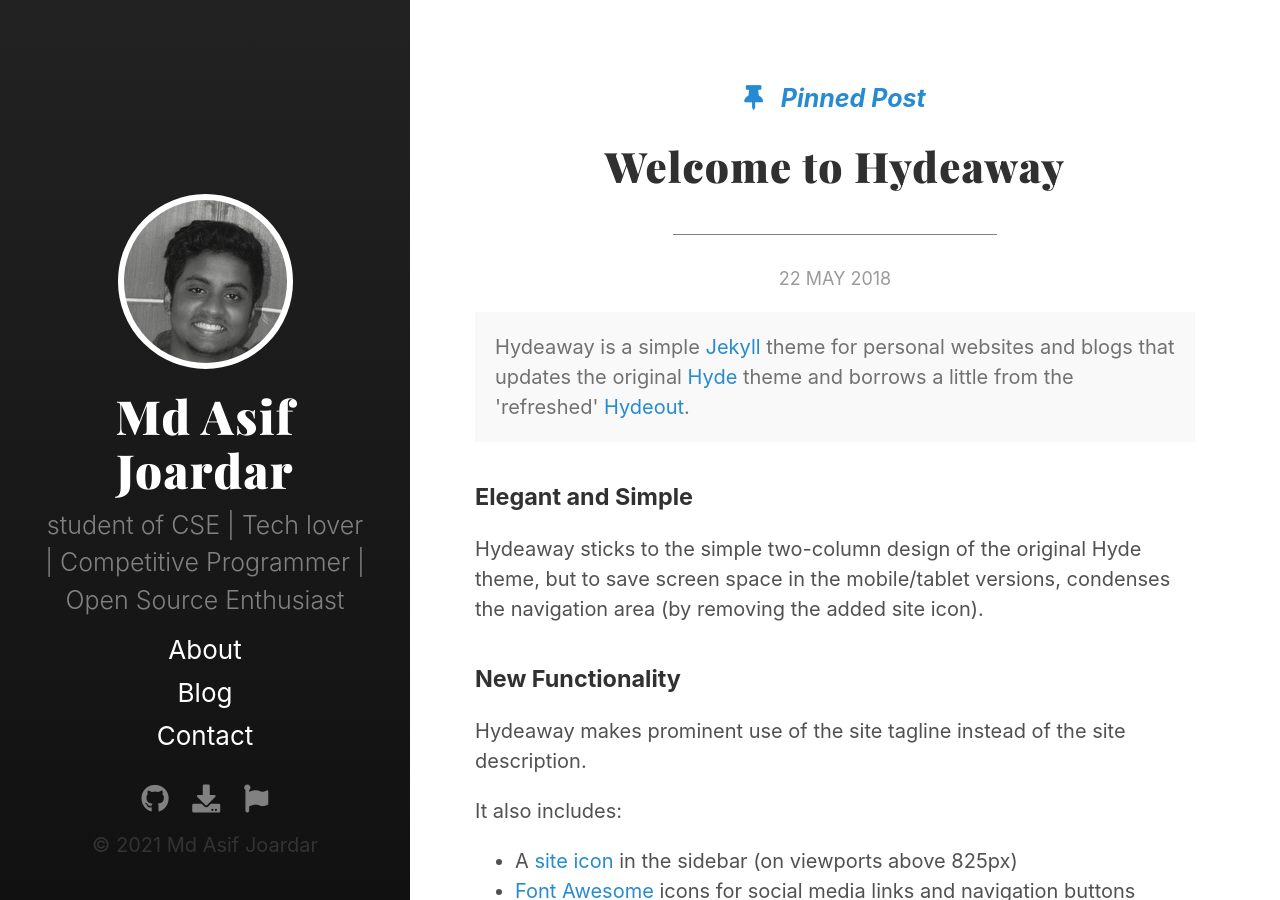
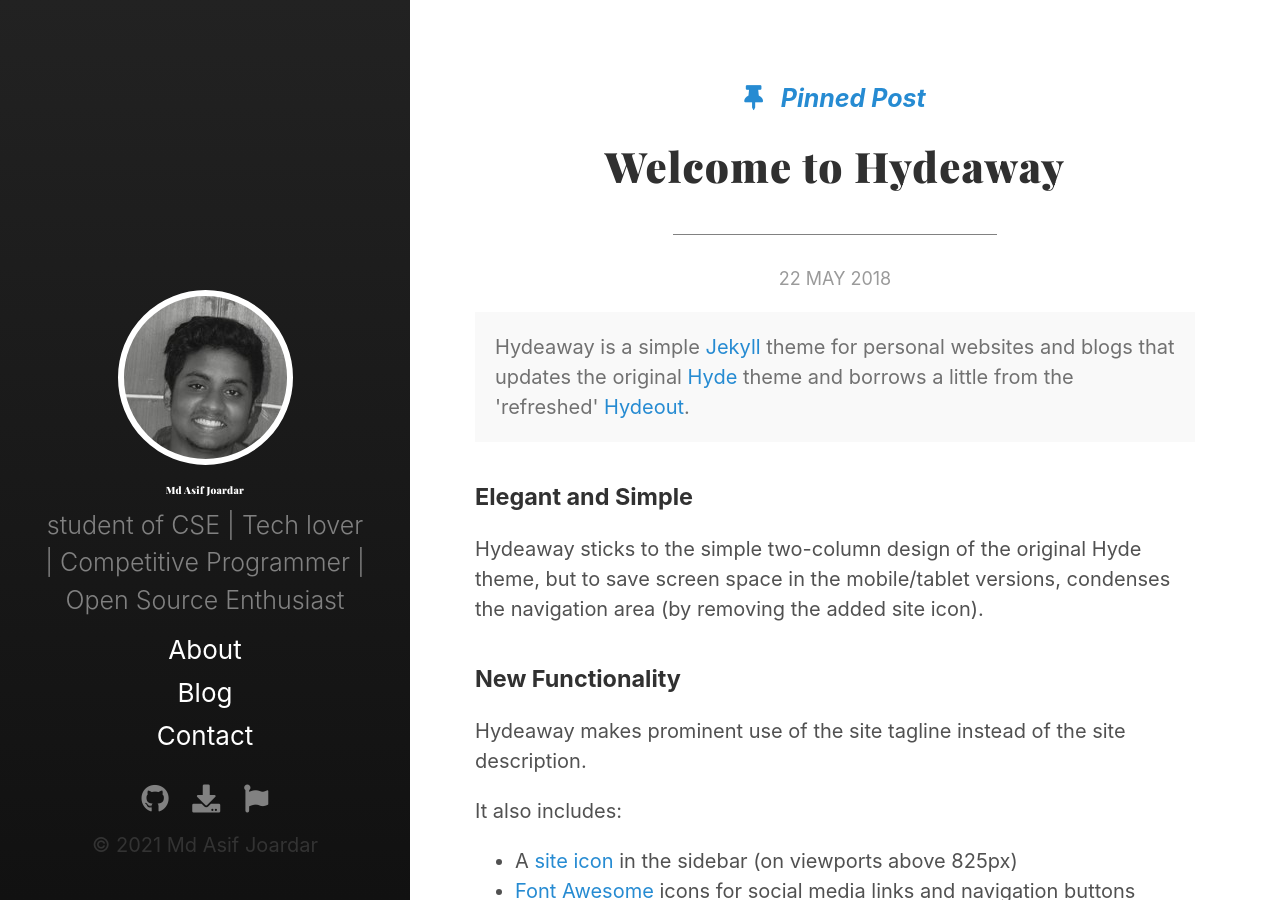
Before and after one commit to asifjoardar/asifjoardar.github.io, a Jekyll site: the page built from index.html, in a window 1280 px wide and 900 px high. Built offline with Jekyll 4.4.1, drawn with Linux system fonts in a browser that asks for light colours; the list of posts is cut into pages by our own code.

Commit message:
Update sidebar.html

```diff
--- a/_includes/sidebar.html
+++ b/_includes/sidebar.html
@@ -8,7 +8,7 @@
           <a href="{{ site.baseurl }}/"></a>
         </div>
 
-      <h1>
+      <h1 style="font-size: 10px;">
         <a href="{{ site.baseurl }}/">
           {{ site.title }}
         </a>
```
